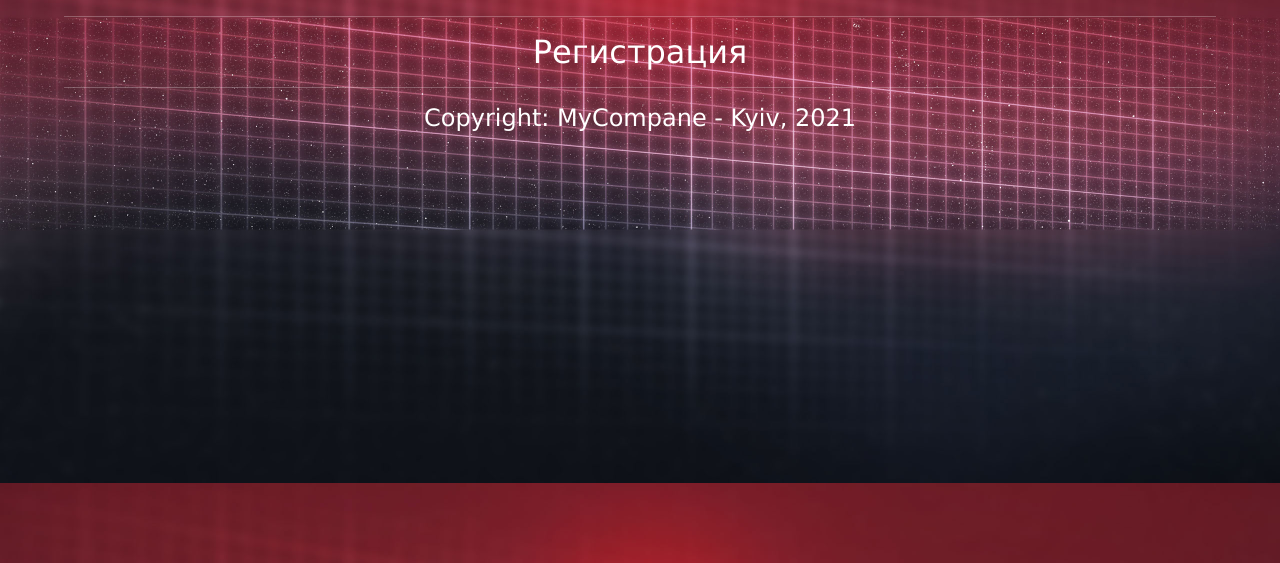
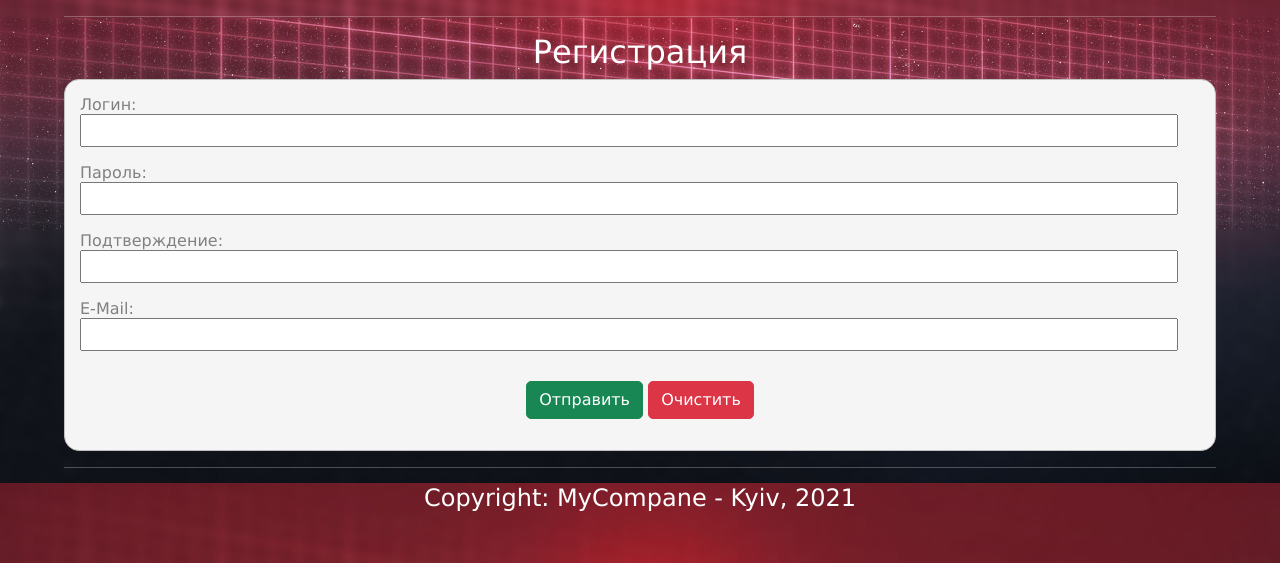
Before and after one commit to flask-polietaiev/newsportal, a Flask app: page /users/register in a window 1280 px wide. Shown: the part 237-800 px from the top of the page. Run offline with Flask 2, Linux system fonts and the light colour scheme.

Commit message:
Добавдена форма регистрации

```diff
--- a/templates/base/master.html
+++ b/templates/base/master.html
@@ -26,9 +26,9 @@
             </div>
         <div class="col-md-4 right">
 
-        <a href="">Вход</a>
+        <a href="/users/login">Вход</a>
         |
-        <a href="/users/login">Регистрация</a>
+        <a href="/users/register">Регистрация</a>
         |
             </div>
         </div>
--- a/templates/users/register.html
+++ b/templates/users/register.html
@@ -3,7 +3,54 @@
 {% block title %} Регистрация {% endblock %}
 
 {% block content %}
-<div class = "main-box">
+<div class="main-box">
     <h2>Регистрация</h2>
+    <form action="/users/register" method="post">
+        <p>
+            <label for="login">Логин:</label> <br>
+            <input type="text" id="login" name="login" class="inp" required>
+
+        </p>
+        <p>
+            <label for="pass1">Пароль:</label> <br>
+            <input type="password" id="pass1" name="pass1" class="inp" required>
+
+        </p>
+        <p>
+            <label for="pass2">Подтверждение:</label> <br>
+            <input type="password" id="pass2" name="pass2" class="inp" required>
+
+        </p>
+        <p>
+            <label for="email">E-Mail:</label> <br>
+            <input type="email" id="email" name="email" class="inp" required>
+
+        </p>
+        <p style="text-align: center; margin-top: 30px">
+            <input type="submit" value="Отправить" class="btn btn-success my-btn">
+            <input type="reset" value="Очистить" class="btn btn-danger my-btn">
+        </p>
+    </form>
 </div>
+<style>
+    form {
+        border: 1px solid silver;
+        with: 400px;
+        margin: 20 px auto;
+        border-radius: 15px;
+        padding: 15px;
+        background-color: whitesmoke;
+        color: gray;
+        text-align: left;
+    }
+    .inp {
+        width: 98%;
+        padding: 5px;
+    }
+    .btn {
+    width: 120px:
+    padding: 3px;
+    border-radius: 5px;
+    }
+</style>
 {% endblock %}
--- a/views/user_controller.py
+++ b/views/user_controller.py
@@ -27,4 +27,5 @@ class UserController(object):
     @staticmethod
     @app.route('/users/register')
     def register():
+        # получение данных
         return render_template('users/register.html')
```
